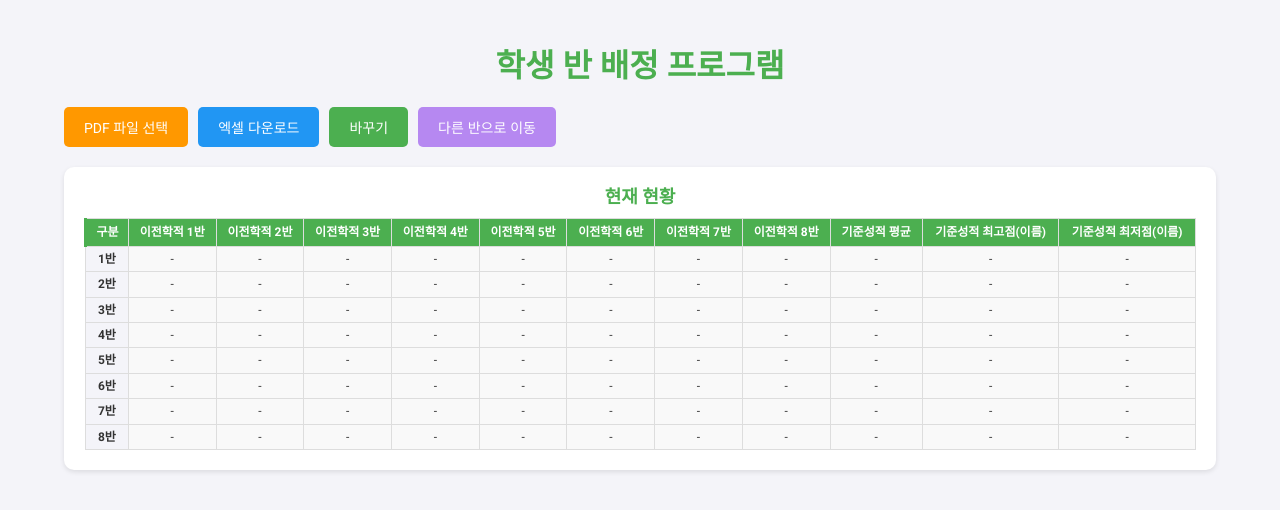
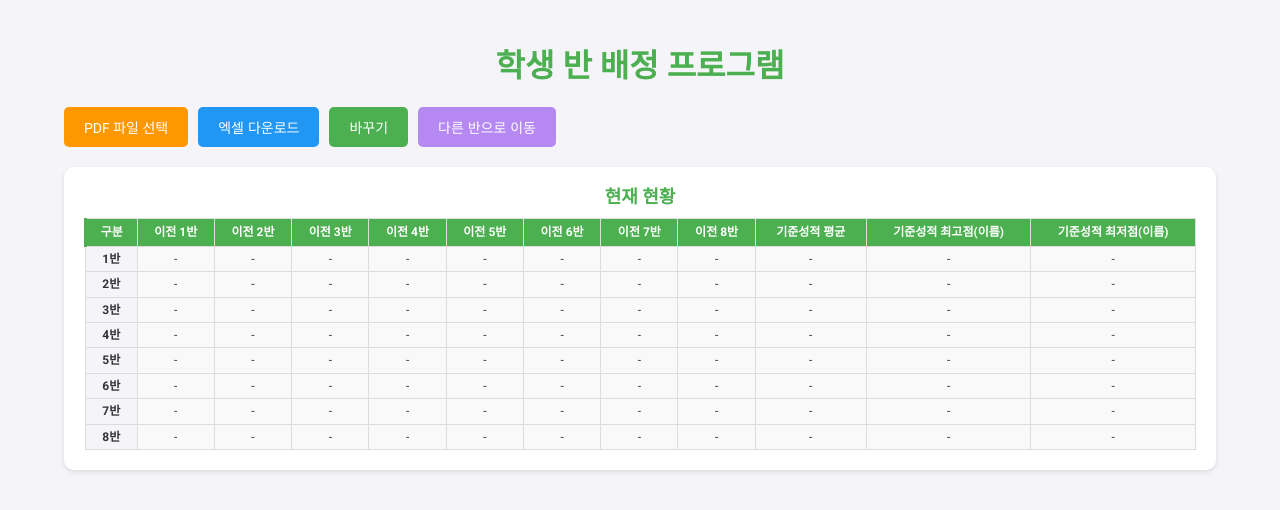
Before and after one commit to jingiru/nuclass, a Flask app: page / in a window 1280 px wide. Shown: the top 510 px of the page. Run offline with Flask 3, Linux system fonts and the light colour scheme.

Commit message:
이전학적을 '이전'으로

```diff
--- a/templates/index.html
+++ b/templates/index.html
@@ -28,14 +28,14 @@
                 <thead>
                     <tr>
                         <th>구분</th>
-                        <th>이전학적 1반</th>
-                        <th>이전학적 2반</th>
-                        <th>이전학적 3반</th>
-                        <th>이전학적 4반</th>
-                        <th>이전학적 5반</th>
-                        <th>이전학적 6반</th>
-                        <th>이전학적 7반</th>
-                        <th>이전학적 8반</th>
+                        <th>이전 1반</th>
+                        <th>이전 2반</th>
+                        <th>이전 3반</th>
+                        <th>이전 4반</th>
+                        <th>이전 5반</th>
+                        <th>이전 6반</th>
+                        <th>이전 7반</th>
+                        <th>이전 8반</th>
                         <th>기준성적 평균</th>
                         <th>기준성적 최고점(이름)</th>
                         <th>기준성적 최저점(이름)</th>
```
